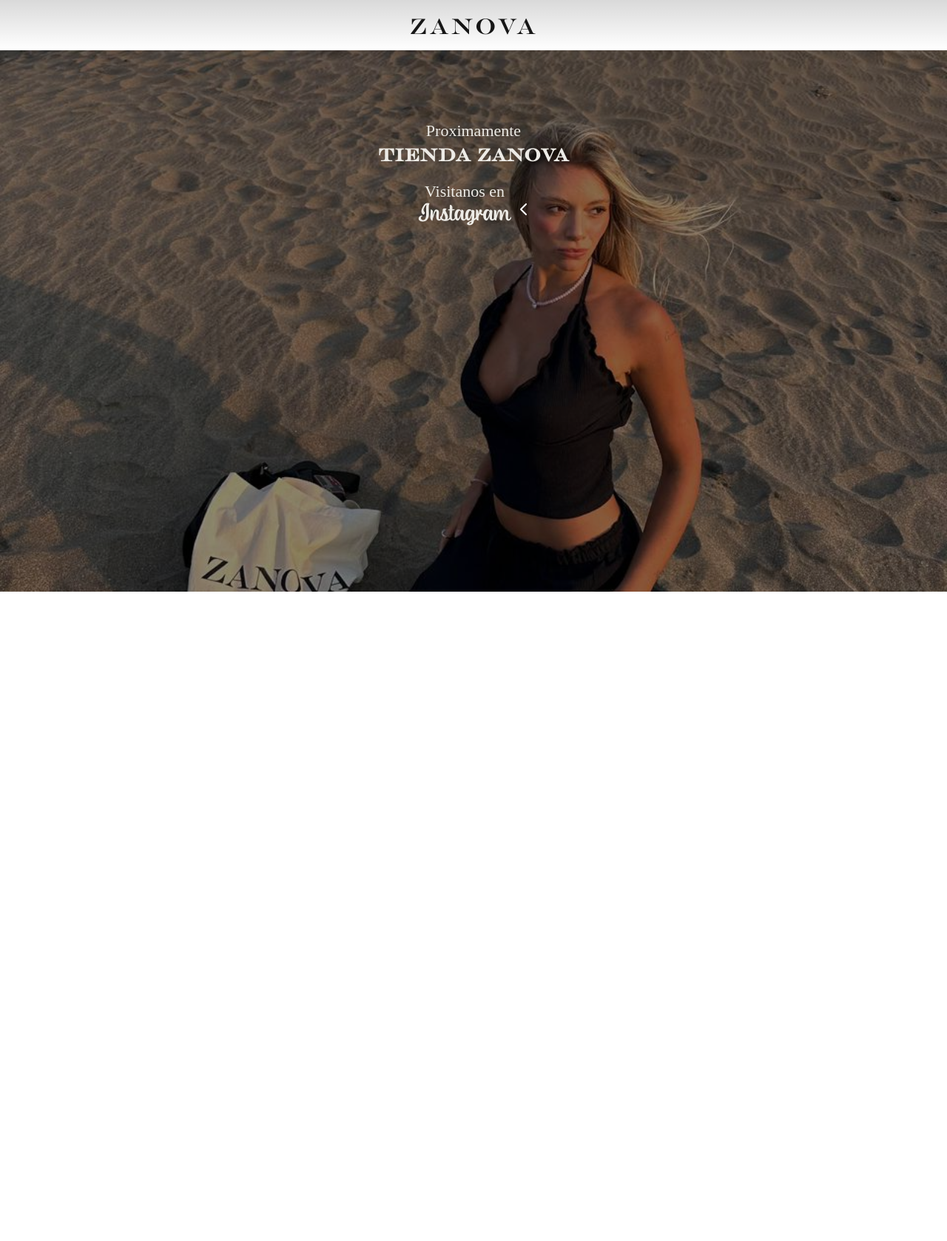
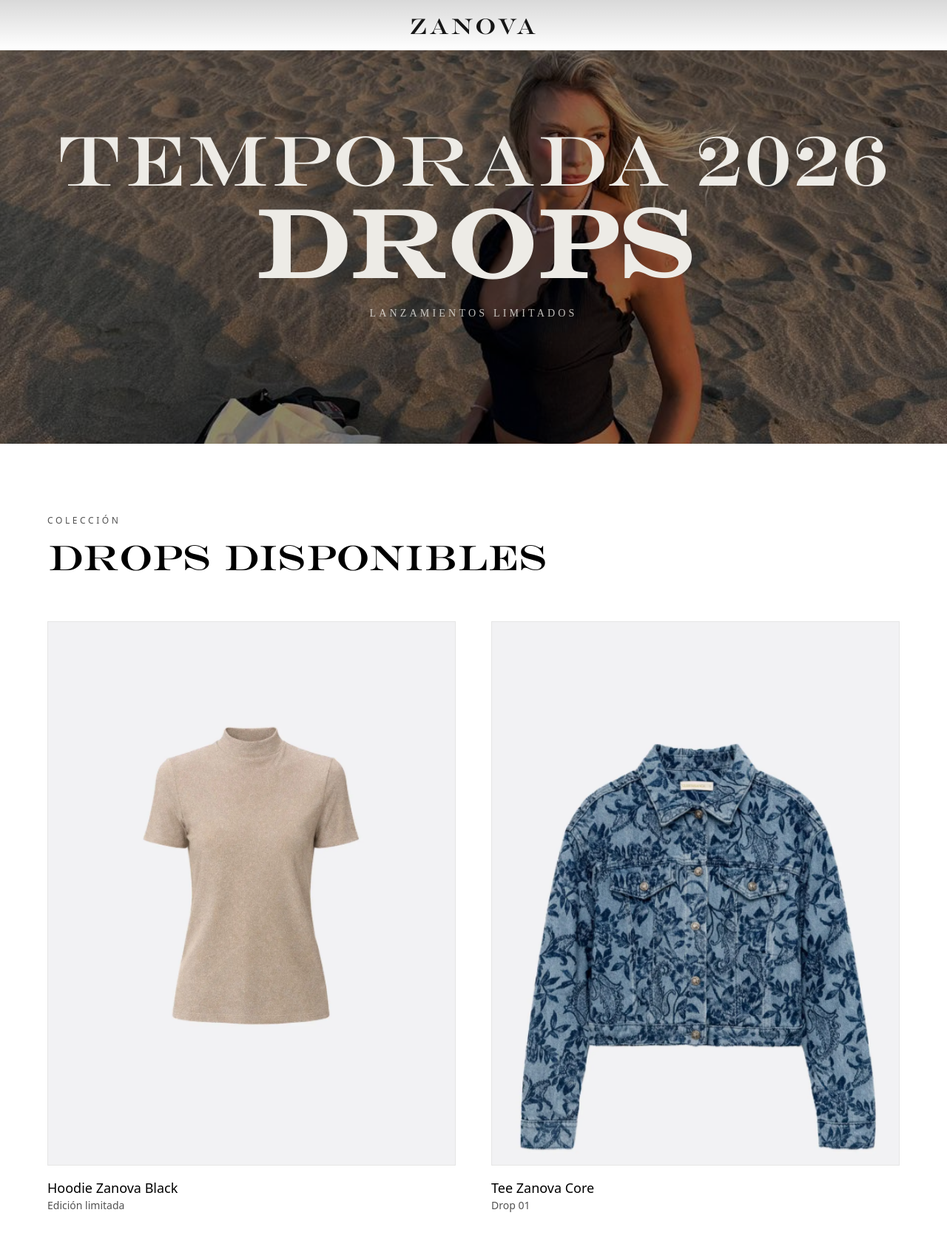
Before and after one commit to nicoLinaresMayer/zanova, a Next.js app: page / in a window 1280 px wide. Shown: the top 1678 px of the page at 74% size. Before the commit the page ends 800 px from the top, so only its background shows below. Built offline with nearby package versions, Linux system fonts and the light colour scheme.

Commit message:
Secciones correctas

```diff
--- /dev/null
+++ b/app/components/Hero.tsx
@@ -0,0 +1,44 @@
+'use client'
+
+import { motion } from 'framer-motion'
+
+const INSTAGRAM_URL = 'https://www.instagram.com/zanova.zn/'
+
+export default function Hero() {
+  return (
+    <section className="relative min-h-[75dvh] w-full overflow-hidden">
+
+      {/* Imagen de fondo SOLO del hero */}
+      <img
+        src="/hero.jpg"
+        alt=""
+        className="absolute inset-0 w-full h-full object-cover object-[50%_50%]"
+      />
+
+      {/* Overlay */}
+      <div className="absolute inset-0 bg-black/40" />
+
+      {/* Contenido */}
+      <div className="relative z-10 flex flex-col items-center justify-center min-h-[75dvh]">
+
+        <div className="relative z-10 flex flex-col items-center justify-center min-h-[75dvh] text-pearl px-4">
+
+  <h1 className="font-zanova text-center leading-none tracking-widest">
+    <span className="block text-[clamp(2.5rem,8vw,6rem)]">
+      TEMPORADA 2026
+    </span>
+    <span className="block text-[clamp(3.5rem,10vw,8rem)] font-bold">
+      DROPS
+    </span>
+  </h1>
+  <p className="mt-6 text-sm font-times uppercase tracking-[0.3em] opacity-80">
+  Lanzamientos limitados
+</p>
+
+</div>
+
+
+      </div>
+    </section>
+  )
+}
--- /dev/null
+++ b/app/components/Products.tsx
@@ -0,0 +1,62 @@
+export default function Products() {
+  return (
+    <section className="bg-white text-black py-24 px-6">
+
+      {/* Header de sección */}
+      <div className="max-w-6xl mx-auto mb-16">
+        <span className="block text-xs uppercase tracking-[0.3em] text-neutral-600 mb-4">
+          Colección
+        </span>
+
+        <h2 className="font-zanova text-4xl md:text-5xl">
+          Drops disponibles
+        </h2>
+      </div>
+
+      {/* Grid de productos */}
+      <div className="max-w-6xl mx-auto grid grid-cols-1 md:grid-cols-2 gap-12">
+
+        {/* Producto 1 */}
+        <div className="group">
+          <div className="aspect-[3/4] bg-neutral-100 overflow-hidden border border-neutral-200">
+            <img
+              src="/product1.png"
+              alt="Hoodie Zanova Black"
+              className="w-full h-full object-cover transition-transform duration-500 group-hover:scale-105"
+            />
+          </div>
+
+          <div className="mt-4">
+            <h3 className="text-lg font-medium">
+              Hoodie Zanova Black
+            </h3>
+            <p className="text-sm text-neutral-600">
+              Edición limitada
+            </p>
+          </div>
+        </div>
+
+        {/* Producto 2 */}
+        <div className="group">
+          <div className="aspect-[3/4] bg-neutral-100 overflow-hidden border border-neutral-200">
+            <img
+              src="/product2.png"
+              alt="Tee Zanova Core"
+              className="w-full h-full object-cover transition-transform duration-500 group-hover:scale-105"
+            />
+          </div>
+
+          <div className="mt-4">
+            <h3 className="text-lg font-medium">
+              Tee Zanova Core
+            </h3>
+            <p className="text-sm text-neutral-600">
+              Drop 01
+            </p>
+          </div>
+        </div>
+
+      </div>
+    </section>
+  )
+}
--- /dev/null
+++ b/app/components/Season.tsx
@@ -0,0 +1,46 @@
+'use client'
+
+import {motion} from 'framer-motion'
+
+const INSTAGRAM_URL = 'https://www.instagram.com/zanova.zn/'
+
+export default function Hero() {
+    return (
+        <div
+            className="">
+
+            <p>
+                Heelo
+            </p>
+
+             <p>
+                Heelo
+            </p>
+             <p>
+                Heelo
+            </p>
+             <p>
+                Heelo
+            </p>
+             <p>
+                Heelo
+            </p>
+             <p>
+                Heelo
+            </p>
+             <p>
+                Heelo
+            </p>
+             <p>
+                Heelo
+            </p>
+             <p>
+                Heelo
+            </p>
+             <p>
+                Heelo
+            </p>
+
+        </div>
+    )
+}
--- a/app/layout.tsx
+++ b/app/layout.tsx
@@ -1,42 +1,50 @@
 'use client'
 import './globals.css'
 import localFont from 'next/font/local'
-import { ReactNode } from 'react'
+import {ReactNode} from 'react'
 import Header from './components/Header'
-
-
+import Hero from './components/Hero'
+import Season from './components/Season'
+import Products from './components/Products'
 
 // Fuente custom
 const zanovaFont = localFont({
-  src: [{ path: './fonts/engry.otf', weight: '400', style: 'normal' }],
-  variable: '--font-zanova',
+    src: [
+        {
+            path: './fonts/engry.otf',
+            weight: '400',
+            style: 'normal'
+        }
+    ],
+    variable: '--font-zanova'
 })
 
 const igFont = localFont({
-  src: [{ path: './fonts/ig_regular.otf', weight: '400', style: 'normal' }],
-  variable: '--font-ig',
+    src: [
+        {
+            path: './fonts/ig_regular.otf',
+            weight: '400',
+            style: 'normal'
+        }
+    ],
+    variable: '--font-ig'
 })
 
-
-export default function RootLayout({ children }: { children: ReactNode }) {
+export default function RootLayout({children} : {
+    children: ReactNode
+}) {
     return (
         <html lang="es" className={`${zanovaFont.variable} ${igFont.variable}`}>
-<body className="min-h-[100dvh] overflow-x-hidden">
+            <body className="min-h-[100dvh] overflow-x-hidden text-white">
                 {/* Imagen de fondo */}
-   <div className="fixed inset-0 -z-10 min-h-[100dvh]">
-  <img
-    src="/hero.jpg"
-    alt=""
-    className="w-full h-full object-cover object-[50%_50%]"
-  />
-</div>
 
-  {/* Overlay oscuro suave para mejorar contraste */}
-  <div className="fixed inset-0 bg-black/40 -z-5 min-h-[100dvh]"></div>
                 <Header/>
 
                 <main className="relative z-10 text-white">
-    {children}
+                    <Hero/>
+
+                    <Products/>
+
                 </main>
             </body>
 
--- a/app/page.tsx
+++ b/app/page.tsx
@@ -1,76 +1,78 @@
 'use client'
 
-import {motion} from 'framer-motion'
+import { motion } from 'framer-motion'
 
 const INSTAGRAM_URL = 'https://www.instagram.com/zanova.zn/'
 
-export default function Landing() {
+export default function Hero() {
   return (
-        <div
-            className="fixed inset-0 z-10 flex items-center justify-centerflex flex-col min-h-[100dvh]  text-pearl">
+    <section className="relative min-h-[100dvh] w-full overflow-hidden">
+
+      {/* Imagen de fondo SOLO del hero */}
+      <img
+        src="/public/hero.jpg"
+        alt=""
+        className="absolute inset-0 w-full h-full object-cover object-[50%_50%]"
+      />
+
+      {/* Overlay */}
+      <div className="absolute inset-0 bg-black/40" />
+
+      {/* Contenido */}
+      <div className="relative z-10 flex flex-col items-center justify-center min-h-[100dvh] text-pearl">
+
         <div className="absolute top-[20%]">
           <motion.a
             href={INSTAGRAM_URL}
             target="_blank"
             rel="noopener noreferrer"
-                whileHover={{
-                    scale: 1.05
-                }}
-                className="">
-                <div className="flex flex-col">
+            whileHover={{ scale: 1.05 }}
+          >
             <h2 className="text-1.5xl font-times text-center">
-                        Proximamente
+              Próximamente
             </h2>
-                    <h1 className="text-2xl font-bold text-center font-zanova">Tienda Zanova</h1>
-
-                </div>
-
+            <h1 className="text-2xl font-bold text-center font-zanova">
+              Tienda Zanova
+            </h1>
           </motion.a>
 
           <motion.a
             href={INSTAGRAM_URL}
             target="_blank"
             rel="noopener noreferrer"
-                whileHover={{
-                    scale: 1.05
-                }}
-                whileTap={{
-                    scale: 0.95
-                }}
-                className="flex items-center justify-center">
-                <div className="flex flex-col">
+            whileHover={{ scale: 1.05 }}
+            whileTap={{ scale: 0.95 }}
+            className="flex flex-col items-center mt-16"
+          >
+            <span className="text-1.5xl font-times mb-2">
+              Visitános en
+            </span>
+            <span className="text-3xl font-ig">Instagram</span>
 
-                    <h1
-                        className="text-3xl f text-center font-ig  drop-shadow-lg flex flex-col items-center">
-                        <span className="text-1.5xl font-times drop-shadow-lg -mb-2 mt-[clamp(1rem,1vh,2rem)]">
-                            Visitanos en
-                        </span>
-                Instagram
-
-                    </h1>
-                </div>
-
-                <motion.svg xmlns="http://www.w3.org/2000/svg" fill="none" viewBox="0 0 24 20" stroke="white" className="w-6 h-6 mt-9" animate={{
-                        x: [
-                            5, 10, 5
-                        ],
-                        rotate: [90, 90, 90]
-                    }}
-                    // mueve y rota suavemente
+            <motion.svg
+              xmlns="http://www.w3.org/2000/svg"
+              fill="none"
+              viewBox="0 0 24 20"
+              stroke="white"
+              className="w-6 h-6 mt-8"
+              animate={{ y: [0, 10, 0] }}
               transition={{
                 duration: 1.5,
                 repeat: Infinity,
-                        repeatType: "loop",
-                        ease: "easeInOut"
-                    }}>
+                ease: 'easeInOut',
+              }}
+            >
               <path
                 strokeLinecap="round"
                 strokeLinejoin="round"
                 strokeWidth={2}
-                        d="M19 9l-7 7-7-7"/>
+                d="M19 9l-7 7-7-7"
+              />
             </motion.svg>
           </motion.a>
         </div>
+
       </div>
+    </section>
   )
 }
```
Also changed, not shown: public/product1.png (added), public/product2.png (added). Lines whose indentation alone changed are shown as unchanged.
